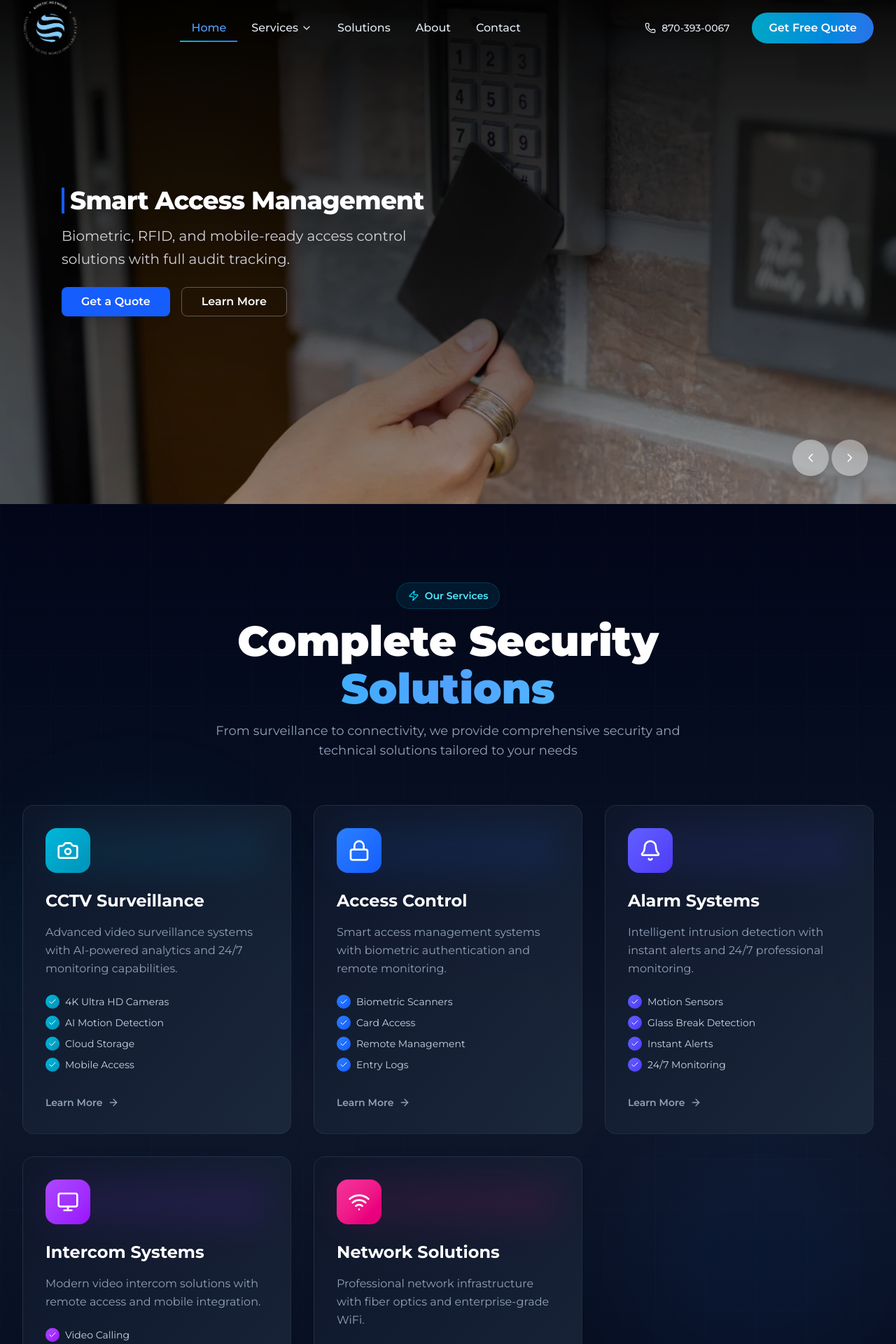
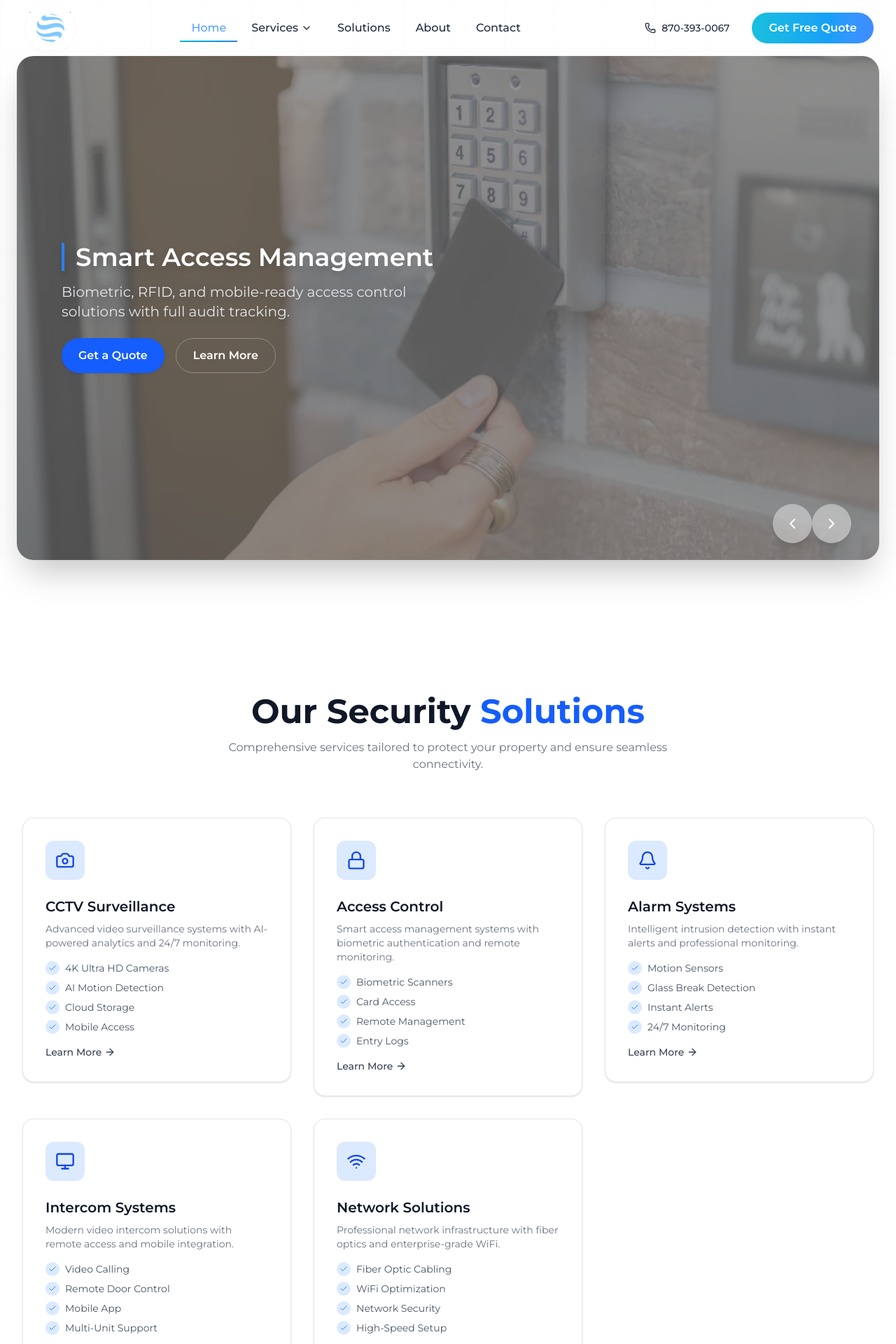
Before and after one commit to furqanlatif11/kinetic-network, a Next.js app: page / in a window 1280 px wide. Shown: the top 1920 px of the page at 70% size. Built offline with nearby package versions, Linux system fonts and the light colour scheme.

Commit message:
Hero Section Improved

```diff
--- a/src/app/(root)/_components/featured-services.tsx
+++ b/src/app/(root)/_components/featured-services.tsx
@@ -2,26 +2,22 @@
 
 import { useState } from 'react';
 import Link from 'next/link';
-import { Camera, Lock, Bell, Monitor, Wifi, ArrowRight, Check, Zap, LucideIcon  } from 'lucide-react';
+import { Camera, Lock, Bell, Monitor, Wifi, ArrowRight, Check, LucideIcon } from 'lucide-react';
 
 interface Service {
   icon: LucideIcon;
   title: string;
   description: string;
   features: string[];
-  gradient: string;
   href: string;
-  iconBg: string;
 }
 
 const services: Service[] = [
   {
     icon: Camera,
     title: 'CCTV Surveillance',
-    description: 'Advanced video surveillance systems with AI-powered analytics and 24/7 monitoring capabilities.',
+    description: 'Advanced video surveillance systems with AI-powered analytics and 24/7 monitoring.',
     features: ['4K Ultra HD Cameras', 'AI Motion Detection', 'Cloud Storage', 'Mobile Access'],
-    gradient: 'from-cyan-500 to-cyan-600',
-    iconBg: 'from-cyan-500/20 to-cyan-600/20',
     href: '/services/cctv',
   },
   {
@@ -29,17 +25,13 @@ const services: Service[] = [
     title: 'Access Control',
     description: 'Smart access management systems with biometric authentication and remote monitoring.',
     features: ['Biometric Scanners', 'Card Access', 'Remote Management', 'Entry Logs'],
-    gradient: 'from-blue-500 to-blue-600',
-    iconBg: 'from-blue-500/20 to-blue-600/20',
     href: '/services/access-control',
   },
   {
     icon: Bell,
     title: 'Alarm Systems',
-    description: 'Intelligent intrusion detection with instant alerts and 24/7 professional monitoring.',
+    description: 'Intelligent intrusion detection with instant alerts and professional monitoring.',
     features: ['Motion Sensors', 'Glass Break Detection', 'Instant Alerts', '24/7 Monitoring'],
-    gradient: 'from-indigo-500 to-indigo-600',
-    iconBg: 'from-indigo-500/20 to-indigo-600/20',
     href: '/services/alarms',
   },
   {
@@ -47,8 +39,6 @@ const services: Service[] = [
     title: 'Intercom Systems',
     description: 'Modern video intercom solutions with remote access and mobile integration.',
     features: ['Video Calling', 'Remote Door Control', 'Mobile App', 'Multi-Unit Support'],
-    gradient: 'from-purple-500 to-purple-600',
-    iconBg: 'from-purple-500/20 to-purple-600/20',
     href: '/services/intercom',
   },
   {
@@ -56,8 +46,6 @@ const services: Service[] = [
     title: 'Network Solutions',
     description: 'Professional network infrastructure with fiber optics and enterprise-grade WiFi.',
     features: ['Fiber Optic Cabling', 'WiFi Optimization', 'Network Security', 'High-Speed Setup'],
-    gradient: 'from-pink-500 to-pink-600',
-    iconBg: 'from-pink-500/20 to-pink-600/20',
     href: '/services/network-solutions',
   },
 ];
@@ -66,111 +54,60 @@ export default function FeaturedServices() {
   const [hoveredIndex, setHoveredIndex] = useState<number | null>(null);
 
   return (
-    <section className="relative py-20 sm:py-24 lg:py-28 overflow-hidden">
-      {/* Background Elements */}
-      <div className="absolute inset-0 bg-gradient-to-b from-slate-950 via-slate-900 to-slate-950" />
-
-      {/* Grid Pattern */}
-      <div className="absolute inset-0 bg-[linear-gradient(rgba(56,189,248,0.02)_1px,transparent_1px),linear-gradient(90deg,rgba(56,189,248,0.02)_1px,transparent_1px)] bg-[size:72px_72px]" />
-
-      {/* Gradient Orbs */}
-      <div className="absolute top-1/4 left-0 w-96 h-96 bg-cyan-500/5 rounded-full blur-3xl" />
-      <div className="absolute bottom-1/4 right-0 w-96 h-96 bg-blue-500/5 rounded-full blur-3xl" />
-
+    <section className="relative py-20 sm:py-24 lg:py-28 bg-white">
       <div className="relative max-w-7xl mx-auto px-4 sm:px-6 lg:px-8">
         {/* Section Header */}
-        <div className="text-center mb-16 space-y-4">
-          {/* Badge */}
-          <div className="inline-flex items-center gap-2 px-4 py-2 rounded-full bg-cyan-500/10 border border-cyan-500/20 backdrop-blur-sm">
-            <Zap className="w-4 h-4 text-cyan-400" />
-            <span className="text-sm font-semibold text-cyan-300">Our Services</span>
-          </div>
-
-          {/* Heading */}
-          <h2 className="text-4xl sm:text-5xl lg:text-6xl  font-black text-white">
-            Complete Security
-            <span className="block mt-2 bg-gradient-to-r from-cyan-400 via-blue-400 to-cyan-300 bg-clip-text text-transparent">
-              Solutions
-            </span>
+        <div className="text-center mb-16">
+          <h2 className="text-4xl sm:text-5xl font-bold text-gray-900">
+            Our Security <span className="text-blue-600">Solutions</span>
           </h2>
-
-          {/* Description */}
-          <p className="text-lg text-slate-400 max-w-2xl mx-auto">
-            From surveillance to connectivity, we provide comprehensive security and technical solutions tailored to your needs
+          <p className="mt-4 text-gray-500 max-w-2xl mx-auto">
+            Comprehensive services tailored to protect your property and ensure seamless connectivity.
           </p>
         </div>
 
         {/* Services Grid */}
-        <div className="grid md:grid-cols-2 lg:grid-cols-3 gap-6 lg:gap-8">
+        <div className="grid md:grid-cols-2 lg:grid-cols-3 gap-8">
           {services.map((service, index) => (
             <Link
               key={index}
               href={service.href}
               onMouseEnter={() => setHoveredIndex(index)}
               onMouseLeave={() => setHoveredIndex(null)}
-              className="group relative"
+              className="group"
             >
-              {/* Card */}
-              <div className={`relative h-full bg-gradient-to-br from-slate-900/90 to-slate-800/90 border border-slate-700/50 rounded-2xl p-6 lg:p-8 backdrop-blur-xl transition-all duration-500 ${
-                hoveredIndex === index ? 'transform -translate-y-2 border-cyan-500/50' : 'hover:border-slate-600/50'
-              }`}
-              style={{
-                boxShadow: hoveredIndex === index
-                  ? `0 25px 70px -15px rgba(6, 182, 212, 0.4), 0 15px 35px -10px rgba(59, 130, 246, 0.3)`
-                  : 'none'
-              }}>
+              <div
+                className={`relative bg-white border border-gray-200 rounded-2xl p-6 lg:p-8 shadow-sm transition-transform duration-300 hover:shadow-lg hover:-translate-y-1`}
+              >
                 {/* Icon */}
-                <div className="relative mb-6">
-                  <div className={`absolute inset-0 bg-gradient-to-br ${service.iconBg} rounded-2xl blur-xl opacity-50`} />
-                  <div className={`relative inline-flex p-4 rounded-2xl bg-gradient-to-br ${service.gradient} transform transition-transform duration-500 ${
-                    hoveredIndex === index ? 'scale-110 rotate-3' : ''
-                  }`}>
-                    <service.icon className="w-8 h-8 text-white" />
+                <div className="relative mb-6 w-14 h-14 flex items-center justify-center rounded-xl bg-blue-100">
+                  <service.icon className="w-7 h-7 text-blue-700" />
                 </div>
 
-                  {/* Decorative Corner */}
-                  <div className={`absolute -top-2 -right-2 w-20 h-20 bg-gradient-to-br ${service.iconBg} rounded-full blur-2xl opacity-0 group-hover:opacity-100 transition-opacity duration-500`} />
-                </div>
-
-                {/* Content */}
-                <div className="space-y-4">
                 {/* Title */}
-                  <h3 className="text-2xl font-bold text-white group-hover:text-cyan-400 transition-colors duration-300">
+                <h3 className="text-xl font-semibold text-gray-900 mb-2 group-hover:text-gray-800 transition-colors">
                   {service.title}
                 </h3>
 
                 {/* Description */}
-                  <p className="text-slate-400 leading-relaxed">
-                    {service.description}
-                  </p>
+                <p className="text-gray-500 text-sm mb-4">{service.description}</p>
 
-                  {/* Features List */}
-                  <ul className="space-y-2.5 pt-2">
+                {/* Features */}
+                <ul className="space-y-2 mb-4">
                   {service.features.map((feature, i) => (
-                      <li key={i} className="flex items-center gap-2 text-sm text-slate-300">
-                        <div className={`flex items-center justify-center w-5 h-5 rounded-full bg-gradient-to-br ${service.gradient} flex-shrink-0`}>
-                          <Check className="w-3 h-3 text-white" />
+                    <li key={i} className="flex items-center gap-2 text-gray-600 text-sm">
+                      <div className="flex items-center justify-center w-5 h-5 bg-blue-100 rounded-full">
+                        <Check className="w-3 h-3 text-blue-500" />
                       </div>
                       <span>{feature}</span>
                     </li>
                   ))}
                 </ul>
 
-                  {/* Learn More Button */}
-                  <div className="pt-4">
-                    <div className={`inline-flex items-center gap-2 text-sm font-semibold transition-all duration-300 ${
-                      hoveredIndex === index ? 'text-cyan-400' : 'text-slate-400 group-hover:text-cyan-400'
-                    }`}>
-                      Learn More
-                      <ArrowRight className={`w-4 h-4 transition-transform duration-300 ${
-                        hoveredIndex === index ? 'translate-x-1' : ''
-                      }`} />
+                {/* Learn More */}
+                <div className="text-sm font-medium text-gray-700 flex items-center gap-1 group-hover:text-gray-900 transition-colors">
+                  Learn More <ArrowRight className="w-4 h-4 transition-transform group-hover:translate-x-1" />
                 </div>
-                  </div>
-                </div>
-
-                {/* Hover Border Effect */}
-                <div className={`absolute inset-0 rounded-2xl bg-gradient-to-r ${service.gradient} opacity-0 group-hover:opacity-10 transition-opacity duration-500`} />
               </div>
             </Link>
           ))}
@@ -178,21 +115,11 @@ export default function FeaturedServices() {
 
         {/* Bottom CTA */}
         <div className="mt-16 text-center">
-          <p className="text-slate-400 mb-6">
-            Can&apos;t find what you&apos;re looking for?
-          </p>
           <Link
             href="/contact"
-            className="group relative inline-flex"
+            className="inline-block px-8 py-4 bg-blue-600 text-white rounded-full font-semibold shadow hover:bg-blue-800 transition-all"
           >
-            <div className="absolute -inset-0.5 bg-gradient-to-r from-cyan-400 via-blue-400 to-cyan-400 rounded-full opacity-60 group-hover:opacity-100 blur-sm transition-all duration-500" />
-
-            <div className="relative px-8 py-4 bg-gradient-to-r from-cyan-500/90 to-blue-500/90 hover:from-cyan-500 hover:to-blue-500 rounded-full font-bold text-white transition-all duration-300 shadow-lg group-hover:shadow-cyan-500/30">
-              <span className="flex items-center gap-2">
             Contact Us for Custom Solutions
-                <ArrowRight className="w-5 h-5 group-hover:translate-x-1 transition-transform duration-300" />
-              </span>
-            </div>
           </Link>
         </div>
       </div>
--- a/src/app/(root)/_components/hero-section.tsx
+++ b/src/app/(root)/_components/hero-section.tsx
@@ -2,7 +2,7 @@
 
 import { useState, useEffect } from "react";
 import { motion, AnimatePresence } from "framer-motion";
-import { Camera, Lock, Bell, Monitor, Wifi, X, ChevronLeft, ChevronRight } from "lucide-react";
+import { Camera, Lock, Bell, Monitor, X, ChevronLeft, ChevronRight } from "lucide-react";
 import Link from "next/link";
 import Image from "next/image";
 
@@ -49,11 +49,10 @@ const services = [
   },
 ];
 
-export default function HeroServicesSlider() {
+export default function HeroServicesCard() {
   const [index, setIndex] = useState(0);
   const [openModal, setOpenModal] = useState(false);
 
-  // Autoplay
   useEffect(() => {
     const timer = setInterval(() => {
       setIndex((prev) => (prev + 1) % services.length);
@@ -62,13 +61,15 @@ export default function HeroServicesSlider() {
   }, []);
 
   const next = () => setIndex((prev) => (prev + 1) % services.length);
-  const prev = () =>
-    setIndex((prev) => (prev - 1 + services.length) % services.length);
+  const prev = () => setIndex((prev) => (prev - 1 + services.length) % services.length);
 
   const service = services[index];
 
   return (
-    <div className="relative w-full h-[90vh] overflow-hidden bg-black text-white font-inter">
+    <div className="w-full flex justify-center px-6 py-20 ">
+      {/* Dashboard-style hero card */}
+      <div className="relative w-full max-w-8xl h-[90vh] rounded-3xl shadow-2xl overflow-hidden bg-white">
+        {/* Background Image */}
         <AnimatePresence mode="wait">
           <motion.div
             key={service.label}
@@ -85,76 +86,66 @@ export default function HeroServicesSlider() {
               height={1000}
               width={1000}
             />
-          <div className="absolute inset-0 bg-gradient-to-b from-black/95 via-black/60 to-black/20 " />
+            {/* Black overlay for readability */}
+            <div className="absolute inset-0 bg-black/60" />
           </motion.div>
         </AnimatePresence>
 
         {/* Content */}
-      <div className="relative z-10 max-w-6xl mx-auto h-full flex items-center px-6">
-        <motion.div
-          initial={{ x: -40, opacity: 0 }}
-          animate={{ x: 0, opacity: 1 }}
-          transition={{ duration: 0.6 }}
-          className="max-w-2xl space-y-4"
-        >
-          {/* <div className={`inline-flex items-center gap-2 px-4 py-2 rounded-full bg-gradient-to-r ${service.color} text-black font-semibold mb-4`}>
-            <service.icon size={18} />
-            {service.label}
-          </div> */}
-
-          <h1 className="text-3xl md:text-4xl font-extrabold tracking-tight leading-[1.05] drop-shadow-2xl mb-4 drop-shadow-xl border-l-4 border-blue-600 ps-2">
+        <div className="relative z-10 h-full flex items-center">
+          <div className="max-w-2xl px-8 md:px-16">
+            <h1 className="text-4xl md:text-4xl font-semibold text-white mb-4 drop-shadow-lg border-l-4 border-blue-500 pl-4">
               {service.title}
             </h1>
-          <p className=" text-base md:text-xl text-gray-200/90 leading-relaxed max-w-xl mb-6 drop-shadow-xl leading-relaxed">
+            <p className="text-gray-200 text-lg md:text-xl mb-6 drop-shadow-lg">
               {service.description}
             </p>
-
-          <div className="flex gap-4">
+            <div className="flex flex-wrap gap-4">
               <button
                 onClick={() => setOpenModal(true)}
-              className="px-7 py-2 bg-blue-600 text-white font-semibold rounded-lg shadow-lg hover:bg-blue-500 transition-all duration-300"
+                className="px-6 py-3 bg-blue-600 text-white font-semibold rounded-full shadow hover:bg-blue-500 transition-all duration-300"
               >
                 Get a Quote
               </button>
-
               <Link
                 href={service.href}
-              className="px-7 py-2 border border-white/30 text-white font-semibold rounded-lg hover:bg-white/20 backdrop-blur-sm transition-all duration-300"
+                className="px-6 py-3 border border-white/30 text-white font-semibold rounded-full hover:bg-white/20 backdrop-blur-sm transition-all duration-300"
               >
                 Learn More
               </Link>
             </div>
-        </motion.div>
+          </div>
         </div>
 
         {/* Slider Controls */}
         <button
           onClick={prev}
-        className="absolute bottom-10 right-24 bg-white/40 backdrop-blur-xl p-4 rounded-full hover:bg-blue-600/70 transition-all shadow-xl"
+          className="absolute bottom-6 right-24 bg-white/40 p-4 rounded-full hover:bg-blue-600/70 transition-all shadow-xl"
         >
-        <ChevronLeft size={20} />
+          <ChevronLeft size={24} />
         </button>
         <button
           onClick={next}
-        className="absolute bottom-10 right-10 bg-white/40 backdrop-blur-xl p-4 rounded-full hover:bg-blue-600/70 transition-all shadow-xl"
+          className="absolute bottom-6 right-10 bg-white/40 p-4 rounded-full hover:bg-blue-600/70 transition-all shadow-xl"
         >
-        <ChevronRight size={20} />
+          <ChevronRight size={24} />
         </button>
+      </div>
 
-      {/* Quote Modal */}
+      {/* Modal */}
       <AnimatePresence>
         {openModal && (
           <motion.div
             initial={{ opacity: 0 }}
             animate={{ opacity: 1 }}
             exit={{ opacity: 0 }}
-            className="fixed inset-0 bg-black/70 backdrop-blur-md flex items-center justify-center z-[200] px-4"
+            className="fixed inset-0 bg-black/60 backdrop-blur-md flex items-center justify-center z-50 px-4"
           >
             <motion.div
               initial={{ scale: 0.8, opacity: 0 }}
               animate={{ scale: 1, opacity: 1 }}
               exit={{ scale: 0.8, opacity: 0 }}
-              className="bg-white rounded-3xl max-w-lg w-full p-8 relative text-black shadow-[0_12px_50px_rgba(0,0,0,0.35)]"
+              className="bg-white rounded-3xl max-w-lg w-full p-8 shadow-xl"
             >
               <button
                 onClick={() => setOpenModal(false)}
@@ -169,24 +160,24 @@ export default function HeroServicesSlider() {
                 <input
                   type="text"
                   placeholder="Your Name"
-                  className="w-full border border-gray-300 rounded-xl px-4 py-3 bg-gray-50 focus:ring-2 focus:ring-black/80 outline-none transition"
+                  className="w-full border border-gray-300 rounded-xl px-4 py-3 bg-gray-50 focus:ring-2 focus:ring-blue-400 outline-none transition"
                 />
                 <input
                   type="email"
                   placeholder="Email Address"
-                  className="w-full border border-gray-300 rounded-xl px-4 py-3 bg-gray-50 focus:ring-2 focus:ring-black/80 outline-none transition"
+                  className="w-full border border-gray-300 rounded-xl px-4 py-3 bg-gray-50 focus:ring-2 focus:ring-blue-400 outline-none transition"
                 />
                 <input
                   type="text"
                   placeholder="Phone Number"
-                  className="w-full border border-gray-300 rounded-xl px-4 py-3 bg-gray-50 focus:ring-2 focus:ring-black/80 outline-none transition"
+                  className="w-full border border-gray-300 rounded-xl px-4 py-3 bg-gray-50 focus:ring-2 focus:ring-blue-400 outline-none transition"
                 />
                 <textarea
                   placeholder="Your Message"
                   rows={4}
-                  className="w-full border border-gray-300 rounded-xl px-4 py-3 bg-gray-50 focus:ring-2 focus:ring-black/80 outline-none transition"
+                  className="w-full border border-gray-300 rounded-xl px-4 py-3 bg-gray-50 focus:ring-2 focus:ring-blue-400 outline-none transition"
                 />
-                <button className="bg-black text-white py-3.5 rounded-xl font-semibold hover:bg-gray-900 transition-all">
+                <button className="bg-blue-600 text-white py-3.5 rounded-xl font-semibold hover:bg-blue-500 transition-all">
                   Submit Request
                 </button>
               </form>
--- a/src/app/(root)/_components/navbar.tsx
+++ b/src/app/(root)/_components/navbar.tsx
@@ -172,7 +172,7 @@ export default function Navbar() {
                             : "text-white hover:text-blue-500"
                           : activeLink === link.href
                           ? "text-blue-400"
-                          : "text-slate-200 hover:text-white"
+                          : "text-slate-800 hover:text-blue-400"
                       }`}
                     >
                       {link.name}
@@ -202,7 +202,7 @@ export default function Navbar() {
                             : "text-white hover:text-blue-500"
                           : activeLink === link.href
                           ? "text-blue-400"
-                          : "text-slate-200 hover:text-white"
+                          : "text-slate-800 hover:text-blue-400 "
                       }`}
                     >
                       {link.name}
@@ -282,7 +282,7 @@ export default function Navbar() {
                 className={`hidden md:flex items-center gap-2 px-4 py-2 rounded-lg font-medium transition-all duration-300 ${
                   isScrolled
                     ? "text-slate-200 hover:text-cyan-400 hover:bg-cyan-500/10"
-                    : "text-slate-200 hover:text-white hover:bg-white/10"
+                    : "text-slate-800 hover:text-white hover:bg-white/10"
                 }`}
               >
                 <Phone className="w-4 h-4" />
@@ -303,12 +303,12 @@ export default function Navbar() {
                 className={`lg:hidden p-2 rounded-lg transition-all duration-300 relative z-50 ${
                   isScrolled
                     ? "text-white hover:bg-cyan-500/10"
-                    : "text-white hover:bg-white/10"
+                    : "text-slate-800 hover:bg-white/10"
                 }`}
                 aria-label="Toggle menu"
               >
                 {isMobileMenuOpen ? (
-                  <X className="w-6 h-6" />
+                  <X className="w-6 h-6 text-white" />
                 ) : (
                   <Menu className="w-6 h-6" />
                 )}
--- a/src/app/(root)/globals.scss
+++ b/src/app/(root)/globals.scss
@@ -14,7 +14,8 @@
 }
 
 body {
-  font-family: var(--font-monserrat);;
+  font-family: var(--font-monserrat);
+  background-color: #ffffff;
 }
 
 /* Smooth Scrolling */
@@ -104,20 +105,3 @@ button {
 /* .text-gradient {
   @apply bg-gradient-to-r from-cyan-400 to-blue-500 bg-clip-text text-transparent;
 } */
-
-/* Glass Morphism */
-.glass {
-  background: rgba(15, 23, 42, 0.5);
-  backdrop-filter: blur(10px);
-  -webkit-backdrop-filter: blur(10px);
-  border: 1px solid rgba(148, 163, 184, 0.1);
-}
-
-/* Glow Effect */
-.glow-cyan {
-  box-shadow: 0 0 20px rgba(6, 182, 212, 0.3);
-}
-
-.glow-blue {
-  box-shadow: 0 0 20px rgba(59, 130, 246, 0.3);
-}
--- a/src/app/(root)/layout.tsx
+++ b/src/app/(root)/layout.tsx
@@ -27,18 +27,15 @@ export default function RootLayout({
 }) {
   return (
     <html lang="en" className="scroll-smooth">
-      <body className={`${inter.variable} ${montserrat.variable} font-sans antialiased bg-slate-950 text-white`}>
+      <body className={`${inter.variable} ${montserrat.variable} font-sans antialiased text-white`}>
         {/* Background Effects */}
         <div className="fixed inset-0 -z-10 overflow-hidden">
           {/* Gradient Overlay */}
-          <div className="absolute inset-0 bg-gradient-to-br from-slate-950 via-blue-950/20 to-slate-950" />
 
           {/* Grid Pattern */}
           <div className="absolute inset-0 bg-[linear-gradient(rgba(56,189,248,0.03)_1px,transparent_1px),linear-gradient(90deg,rgba(56,189,248,0.03)_1px,transparent_1px)] bg-[size:72px_72px]" />
 
-          {/* Radial Gradient Spots */}
-          <div className="absolute top-0 left-1/4 w-96 h-96 bg-cyan-500/10 rounded-full blur-3xl" />
-          <div className="absolute bottom-0 right-1/4 w-96 h-96 bg-blue-500/10 rounded-full blur-3xl" />
+
         </div>
 
         <Navbar />
```
Lines whose indentation alone changed are shown as unchanged.
